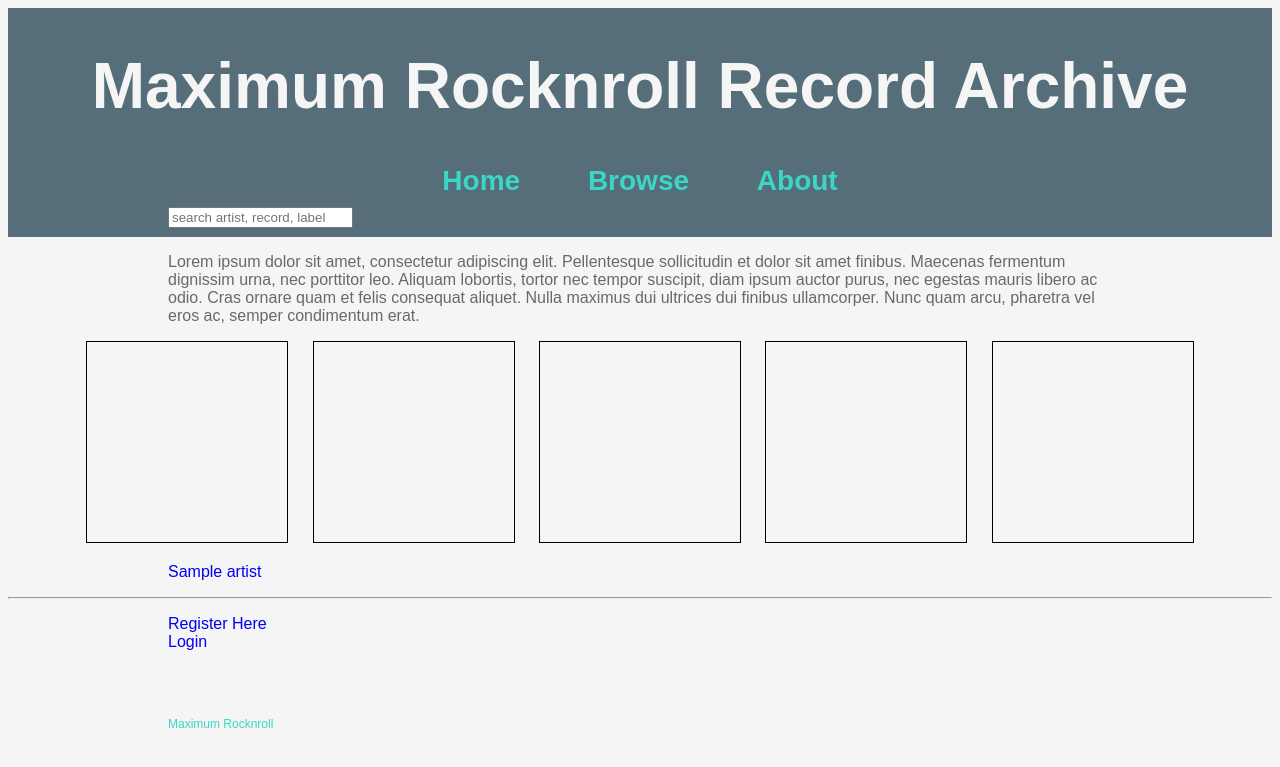
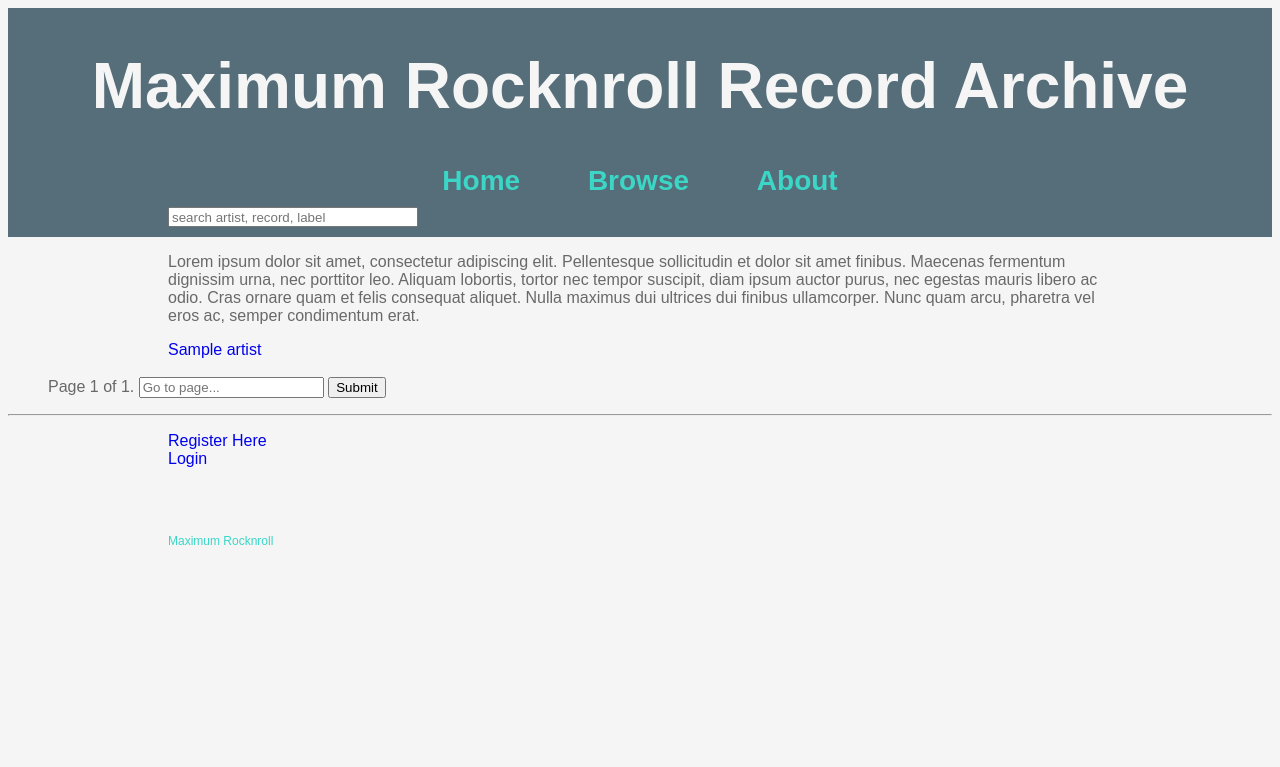
Before and after one commit to cissie/mrr-archive-django, a Django app: page / in a window 1280 px wide. Shown: the top 767 px of the page. Run offline with Django 3.2, Linux system fonts and the light colour scheme; tables that the repository leaves empty hold one stand-in row (values such as "Sample post"); parts of the project's set-up code (start-up, migrations or seed data) failed here and were passed over.

Commit message:
Added pagination on index page

```diff
--- a/library/urls.py
+++ b/library/urls.py
@@ -18,5 +18,6 @@ urlpatterns = patterns('',
         url(r'^login/$', views.login, name='login'),
         url(r'^restricted/', views.restricted, name='restricted'),
         url(r'^logout/$', views.user_logout, name='logout'),
+        url(r'^search?$', views.search, name='search')
         # url(r'^load_data?$', views.load_data, name='load_data')
 )
--- a/library/views.py
+++ b/library/views.py
@@ -2,6 +2,7 @@ from django.contrib.auth import authenticate, login, logout
 from django.contrib.auth.decorators import login_required
 from django.contrib.auth.models import User
 from django.contrib import auth
+from django.core.paginator import Paginator, EmptyPage, PageNotAnInteger
 from django.shortcuts import redirect
 from django.http import HttpResponse, HttpResponseRedirect
 from django.template import RequestContext
@@ -24,13 +25,26 @@ def index(request):
     # Query the database for a list of ALL artists currently stored.
     # Place the list in our context_dict dictionary which will be passed to the template engine.
     artist_list = Artist.objects.all()
-    context_dict = {'artists': artist_list}
 
     # The following two lines are new.
     # We loop through each artist returned, and create a URL attribute.
     # This attribute stores an encoded URL (e.g. spaces replaced with underscores).
-    for artist in artist_list:
-        artist.url = artist.name.replace(' ', '_')
+    # for artist in artist_list:
+    #     artist.url = artist.name.replace(' ', '_')
+
+    paginator = Paginator(artist_list, 25)
+
+    page = request.GET.get('page')
+    try:
+        artists = paginator.page(page)
+    except PageNotAnInteger:
+        # If page is not an integer, deliver first page.
+        artists = paginator.page(1)
+    except EmptyPage:
+        # If page is out of range (e.g. 9999), deliver last page of results.
+        artists = paginator.page(paginator.num_pages)
+
+    context_dict = {'artists': artists}
 
     # Render the response and send it back!
     return render_to_response('library/index.html', context_dict, context)
@@ -128,7 +142,6 @@ def record_label_detail(request, record_label_id):
     context = RequestContext(request)
     try:
         record_label = RecordLabel.objects.get(id=record_label_id)
-        print record_label
 
     except RecordLabel.DoesNotExist:
         pass
@@ -198,6 +211,18 @@ def login(request):
         else:
             print("The username and password were incorrect.")
     return render(request, 'library/login.html')
+
+# def search(request, text):
+#     if request.method == 'GET':
+#         results = {
+#             record_titles: RecordTitle.objects.filter(record_title__startswith=""),
+#             artists: Artist.objects.filter(artist__startswith=""),
+#             record_labels: RecordLabel.objects.filter(record_label__startswith="")
+#         }
+#
+#
+#     return HttpResponse(results, content_type='application/json')
+
 
 @login_required
 def restricted(request):
--- a/static/style.css
+++ b/static/style.css
@@ -77,6 +77,8 @@ nav form {
 
 #search {
     position: relative;
+    height: 20px;
+    width: 250px;
 }
 
 /*IMAGES*/
--- a/templates/library/base.html
+++ b/templates/library/base.html
@@ -36,10 +36,8 @@
                 <li><a href="/library/register/">Register Here</a></li>
                 <li><a href="/library/login/">Login</a></li>
             {% endif %}
-
             </ul>
         </div>
         <footer><a href="http://www.maximumrocknroll.com" class="selected">Maximum Rocknroll</a></footer>
-
     </body>
 </html>
--- a/templates/library/index.html
+++ b/templates/library/index.html
@@ -6,20 +6,34 @@
         <p>
         Lorem ipsum dolor sit amet, consectetur adipiscing elit. Pellentesque sollicitudin et dolor sit amet finibus. Maecenas fermentum dignissim urna, nec porttitor leo. Aliquam lobortis, tortor nec tempor suscipit, diam ipsum auctor purus, nec egestas mauris libero ac odio. Cras ornare quam et felis consequat aliquet. Nulla maximus dui ultrices dui finibus ullamcorper. Nunc quam arcu, pharetra vel eros ac, semper condimentum erat.
         </p>
-        <div id="wrapper">
-            <div class="box"></div>
-            <div class="box"></div>
-            <div class="box"></div>
-         <div class="box"></div>
-         <div class="box"></div>
-        </div>
 
         <div class="artist">
         {% if artists %}
             <ul>
                 {% for artist in artists %}
                 <li><a href="/library/artist/{{ artist.id }}">{{ artist.name }}</a></li>
+                {{ artist.full_name|upper }}<br />
                 {% endfor %}
+
+                <div class="pagination">
+                    <span class="step-links">
+                        {% if artists.has_previous %}
+                            <a href="?page={{ artists.previous_page_number }}">Previous</a>
+                        {% endif %}
+
+                        <span class="current">
+                            Page {{ artists.number }} of {{ artists.paginator.num_pages }}.
+                        </span>
+
+                        {% if artists.has_next %}
+                            <a href="?page={{ artists.next_page_number }}">Next</a>
+                        {% endif %}
+
+                        <input type="text" id="page_input" placeholder="Go to page...">
+                        <input type="submit" id="page_input_button" value="Submit">
+
+                    </span>
+                </div>
             </ul>
         </div>
         {% else %}
@@ -28,4 +42,20 @@
 
         <a href="{{ artist.url }}">{{ artist.name }}</a>
 
+<script>
+    function goToPage () {
+        var pageInput = document.getElementById('page_input');
+        document.location.href = '/?page=' + pageInput.value;
+    }
+
+    var oldEvt = window.onload;
+    window.onload = function () {
+        if (oldEvt) oldEvt();
+
+        var pageButton = document.getElementById('page_input_button');
+        pageButton.addEventListener('click', goToPage, false);
+    }
+
+</script>
+
 {% endblock %}
```
Also changed, not shown: 1 other file.
